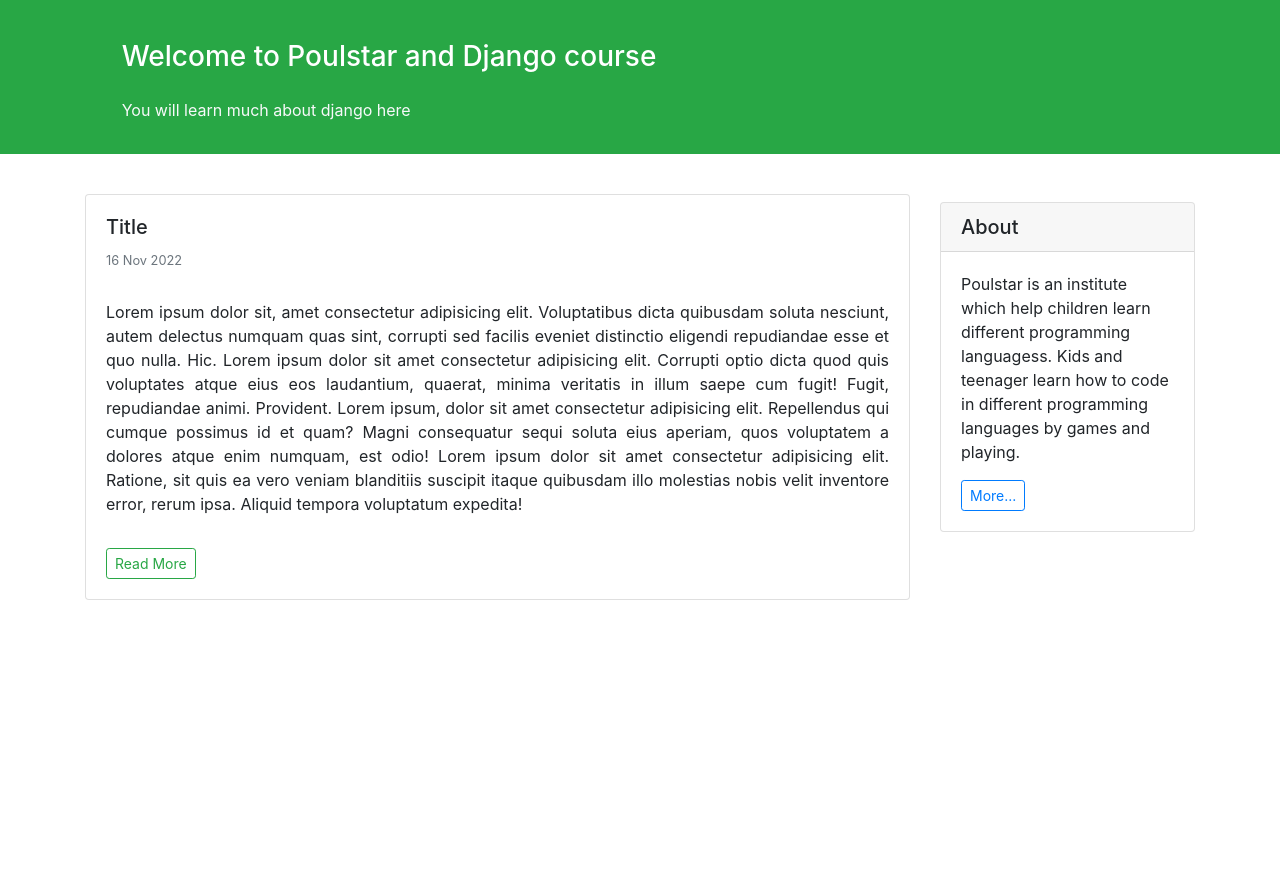
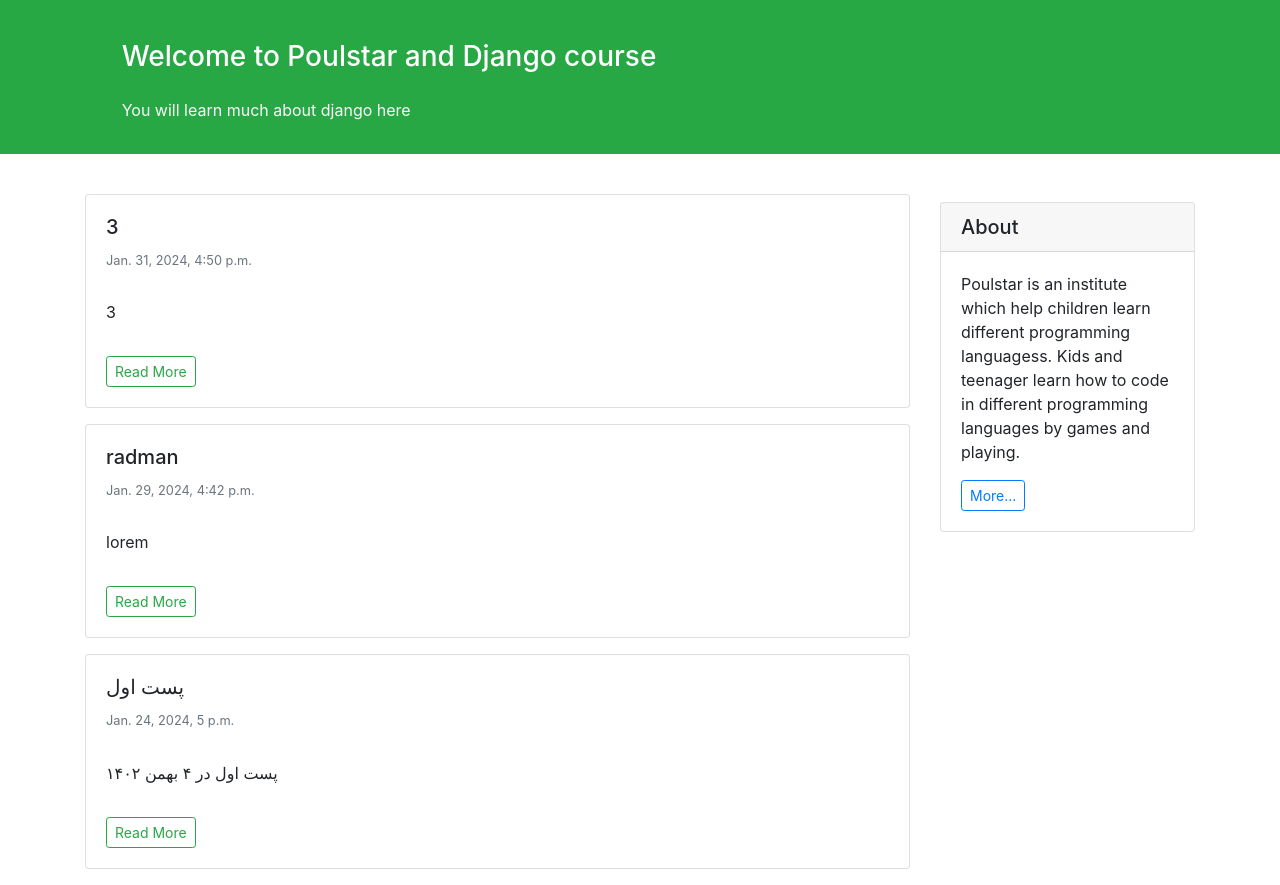
Before and after one commit to mohammadpmf/term6_mon_wed_proj1, a Django app: page / in a window 1280 px wide. Shown: the part 56-941 px from the top of the page. Before the commit the page ends 656 px from the top, so only its background shows below. Run offline with Django 5.2, Linux system fonts and the light colour scheme; data comes from the database, SQL or seed files in the repository; both versions use the stored data as it was after the commit; some libraries are stand-ins or nearby versions.

Commit message:
11 Bahman

```diff
--- a/blog/templates/posts_list.html
+++ b/blog/templates/posts_list.html
@@ -6,19 +6,18 @@
 
 
 {% block content %}
+{% for post in posts %}
 <div class="card shadow-sm my-3">
     <div class="card-body">
-            <h5 class="card-title">Title</h5>
-            <h6 class="card-subtitle mb-2 text-muted small py-2">16 Nov 2022</h6>
+        <h5 class="card-title">{{ post.title }}</h5>
+        <h6 class="card-subtitle mb-2 text-muted small py-2">{{ post.datetime_created }}</h6>
         <p class="card-text py-3" style="text-align: justify;">
-                Lorem ipsum dolor sit, amet consectetur adipisicing elit. Voluptatibus dicta quibusdam soluta nesciunt, autem delectus numquam quas sint, corrupti sed facilis eveniet distinctio eligendi repudiandae esse et quo nulla. Hic.
-                Lorem ipsum dolor sit amet consectetur adipisicing elit. Corrupti optio dicta quod quis voluptates atque eius eos laudantium, quaerat, minima veritatis in illum saepe cum fugit! Fugit, repudiandae animi. Provident.
-                Lorem ipsum, dolor sit amet consectetur adipisicing elit. Repellendus qui cumque possimus id et quam? Magni consequatur sequi soluta eius aperiam, quos voluptatem a dolores atque enim numquam, est odio!
-                Lorem ipsum dolor sit amet consectetur adipisicing elit. Ratione, sit quis ea vero veniam blanditiis suscipit itaque quibusdam illo molestias nobis velit inventore error, rerum ipsa. Aliquid tempora voluptatum expedita!
+            {{ post.text }}
         </p>
         <a href="{% url "detail" 2 %}">
             <div class="btn btn-sm btn-outline-success">Read More</div>
         </a>
     </div>
 </div>
+{% endfor %}
 {% endblock content %}
--- a/blog/views.py
+++ b/blog/views.py
@@ -3,9 +3,9 @@
 
 
 def show_all_posts(request):
-    posts = BlogPost.objects.all()
+    posts = BlogPost.objects.filter(status="p").order_by("-datetime_modified")
     context = {
-        'posts' : posts
+        "posts" : posts
     }
     return render(request, 'posts_list.html', context)
 
```
Also changed, not shown: db.sqlite3, 1 other file. Lines whose indentation alone changed are shown as unchanged.
